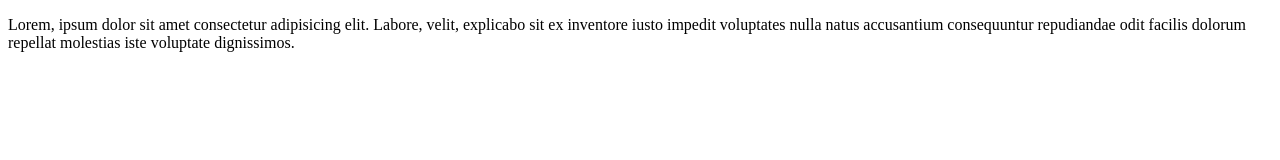
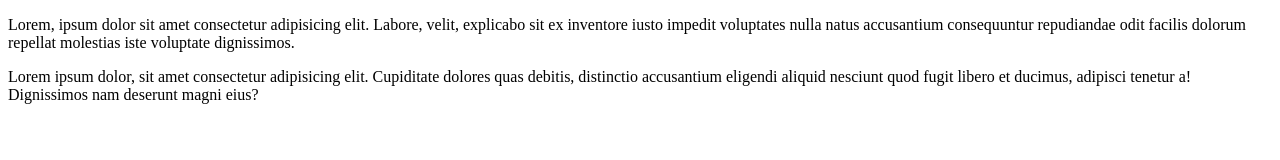
Before and after one commit to msfrzl1/repo-git-test-2, a plain HTML site: page index.html in a window 1280 px wide. Drawn offline with Linux system fonts and the light colour scheme.

Commit message:
menambahkan paragraf ke 2

```diff
--- a/index.html
+++ b/index.html
@@ -12,5 +12,11 @@
       accusantium consequuntur repudiandae odit facilis dolorum repellat
       molestias iste voluptate dignissimos.
     </p>
+    <p>
+      Lorem ipsum dolor, sit amet consectetur adipisicing elit. Cupiditate
+      dolores quas debitis, distinctio accusantium eligendi aliquid nesciunt
+      quod fugit libero et ducimus, adipisci tenetur a! Dignissimos nam deserunt
+      magni eius?
+    </p>
   </body>
 </html>
```
